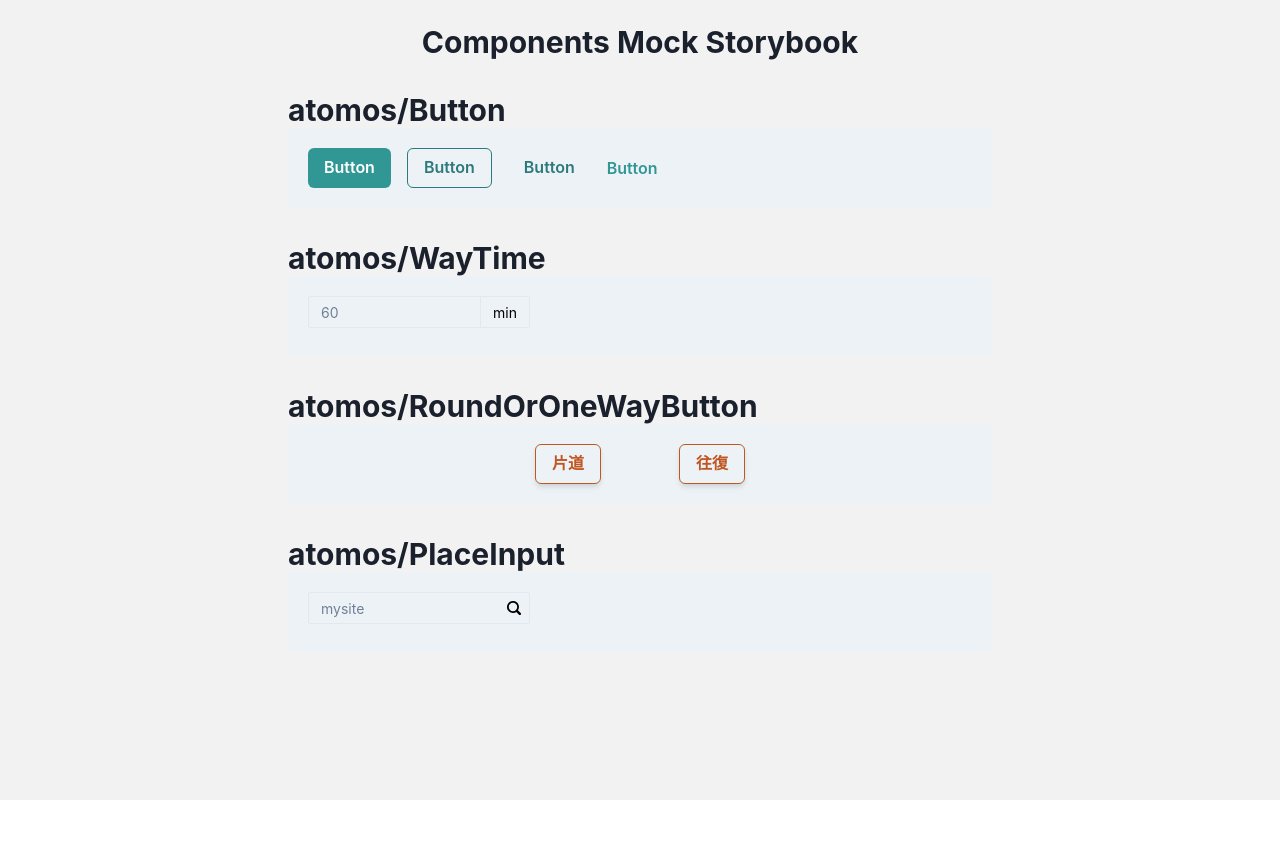
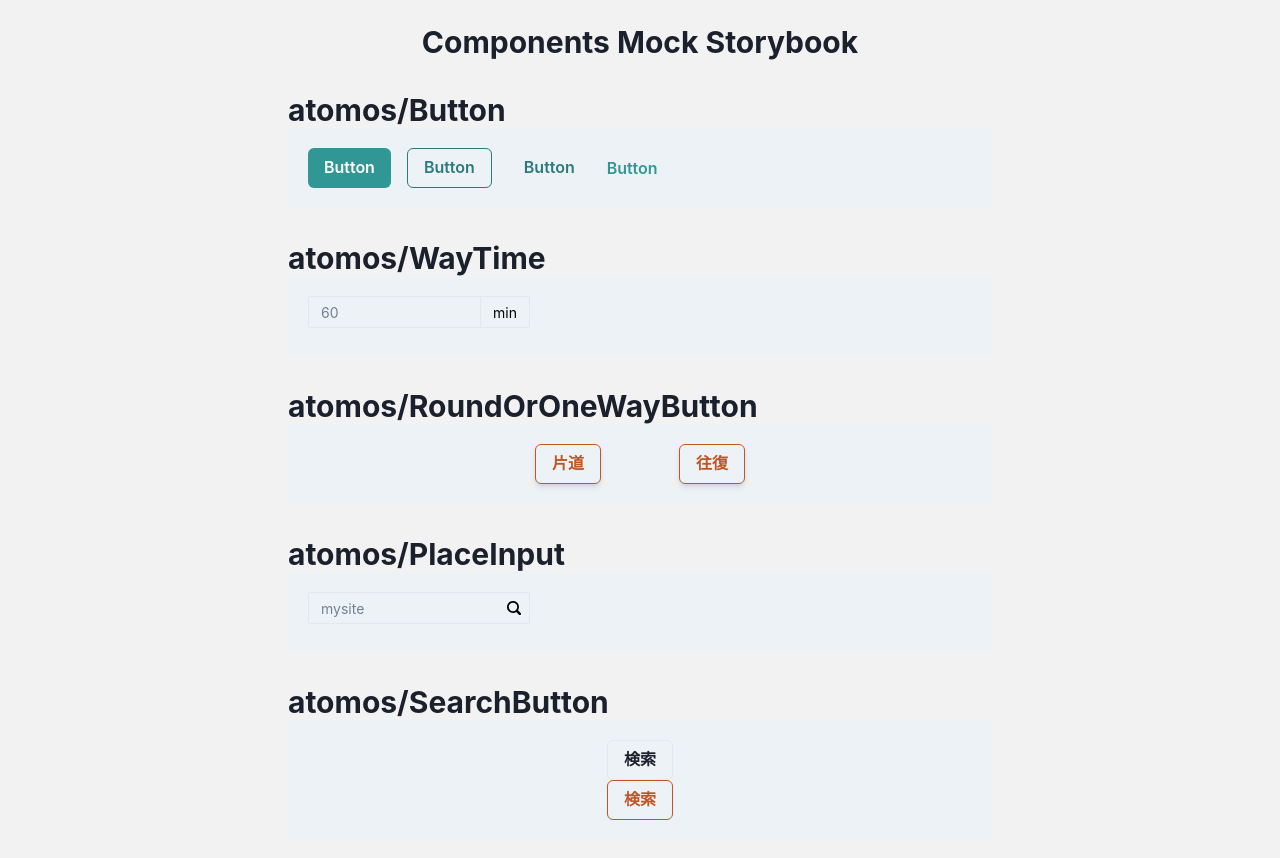
Before and after one commit to CED-2023/FrontEnd, a React (Create React App) app in the folder my-app/: page /c in a window 1280 px wide. Shown: the top 858 px of the page. Before the commit the page ends 800 px from the top, so only its background shows below. Built offline with nearby package versions, Linux system fonts and the light colour scheme.

Commit message:
feat: 検索ボタンのコンポーネント作成

```diff
--- /dev/null
+++ b/my-app/src/components/atomos/SearchButton.tsx
@@ -0,0 +1,23 @@
+import { AbsoluteCenter, Box, Button } from '@chakra-ui/react'
+
+type Props = {
+    active: boolean; // 押されたかどうか
+  };
+
+export const SearchButton = ({ active }: Props) => {
+    return (
+    <>
+    <Box position='relative' h='40px'>
+    <AbsoluteCenter>
+    <Button
+    height='40px'
+    variant='outline'
+    colorScheme={active ? "orange" : "gray"}
+    >
+        検索
+    </Button>
+    </AbsoluteCenter>
+    </Box>
+    </>
+    );
+  };
--- a/my-app/src/pages/ComponentsList.tsx
+++ b/my-app/src/pages/ComponentsList.tsx
@@ -11,6 +11,7 @@ import { Buttonset } from "../components/molecules/Button";
 import { WayTime } from "../components/atomos/WayTime";
 import { RoundOrOneWayButtonSet } from "../components/organisms/RoundOrOneWayButtonSet";
 import { PlaceInput } from "../components/atomos/PlaceInput";
+import { SearchButton } from "../components/atomos/SearchButton";
 
 export const ComponentsList = () => {
   return (
@@ -54,6 +55,15 @@ export const ComponentsList = () => {
             </CardBody>
           </Card>
 
+          <VSpacer size={8} />
+          <Heading size="lg">atomos/SearchButton</Heading>
+          <Card variant="filled">
+            <CardBody>
+              <SearchButton active={false} />
+              <SearchButton active={true} />
+            </CardBody>
+          </Card>
+
           {/* 追加のテンプレート：消さないでね！！ */}
 
           {/* --------------------*/}
```
